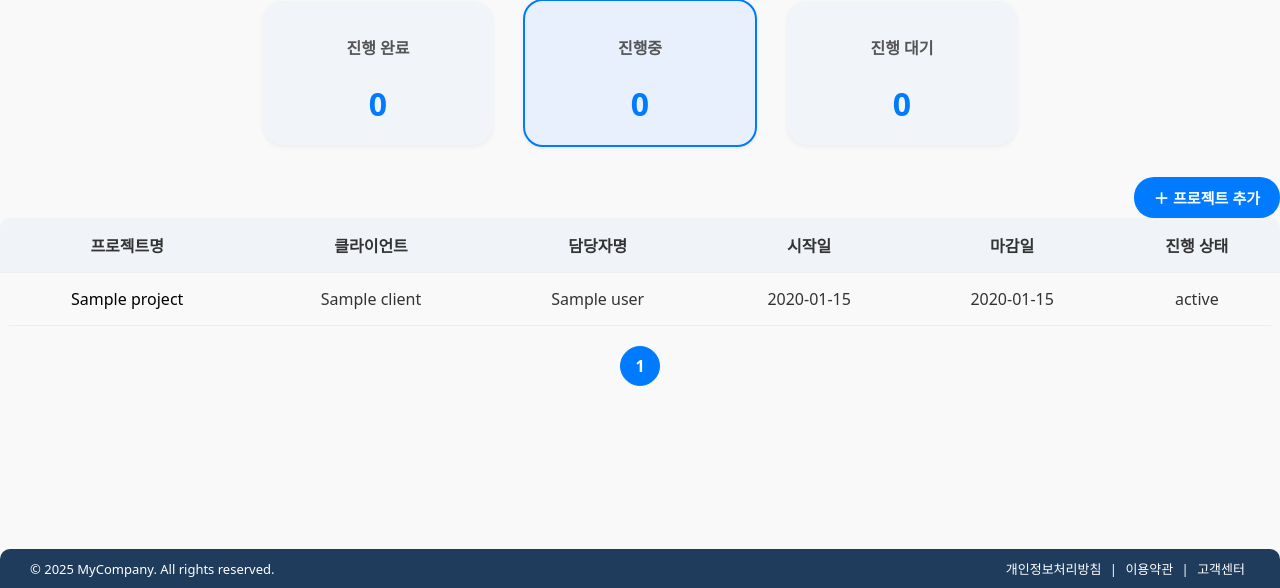
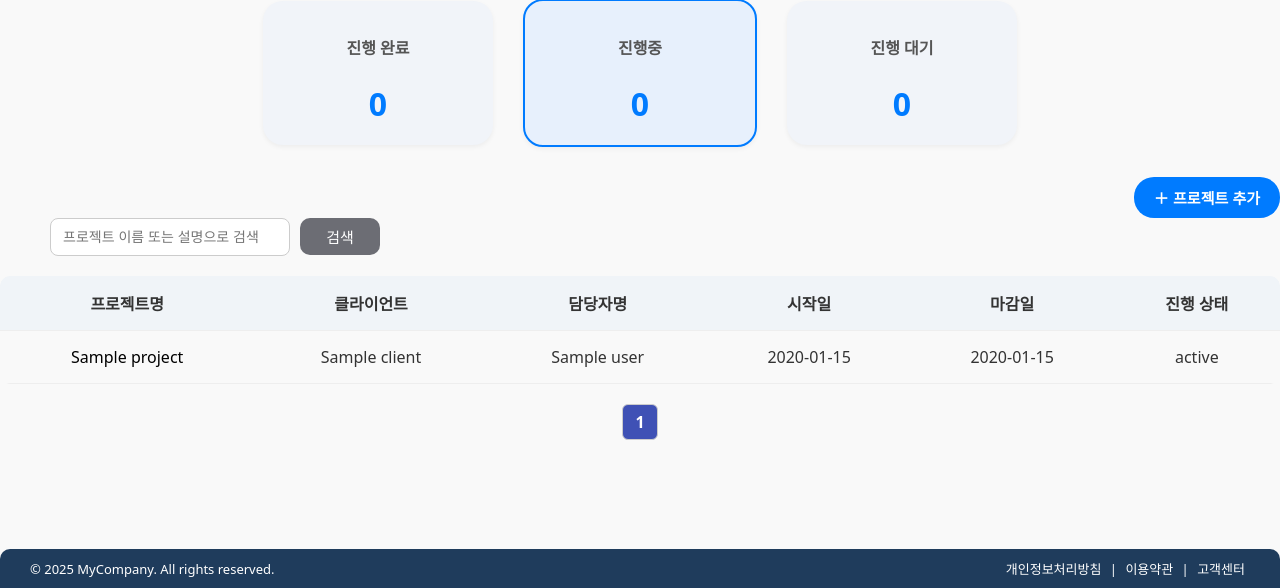
Before and after one commit to jyldpfla/3-, a Flask app: page /projectList in a window 1280 px wide. Shown: the part 212-800 px from the top of the page. Run offline with Flask 3, Linux system fonts and the light colour scheme; a database or web service that is not in the repository returns one stand-in record (values such as "Sample title").

Commit message:
2025.06.30 (월) - 장예림 1. 백인호 projectlist UI 수정 및 검색 기능 추가

```diff
--- a/app.py
+++ b/app.py
@@ -614,41 +614,50 @@ def to_str(date):
 
 @app.route("/projectList")
 def projectList():
+    from bson import ObjectId
     def to_str(date):
         if not date:
             return ""
         return date[:10] if isinstance(date, str) else date.strftime("%Y-%m-%d")
-
     page = int(request.args.get('page', 1))
-    per_page = 10
-    skip = (page - 1) * per_page
-
-    total_projects = project_collection.count_documents({})
-    total_pages = (total_projects + per_page - 1) // per_page
-
-    project_list = list(project_collection.find().skip(skip).limit(per_page))
-
-    for project in project_list:
-        manager = user_collection.find_one({"_id": project["project_manager"]})
+    q = request.args.get('q', '').strip()
+    filter_query = {}
+    if q:
+        filter_query["$or"] = [
+            {"title": {"$regex": q, "$options": "i"}},
+            {"description": {"$regex": q, "$options": "i"}}
+        ]
+    page_size = 10
+    skip = (page - 1) * page_size
+    projects_cursor = project_collection.find(filter_query).skip(skip).limit(page_size)
+    filtered_projects = list(projects_cursor)
+    # :흰색_확인_표시: 전체 개수와 total_pages 계산
+    total_projects = project_collection.count_documents(filter_query)
+    total_pages = (total_projects + page_size - 1) // page_size
+    # :흰색_확인_표시: 매니저 이름, 날짜 포맷
+    for project in filtered_projects:
+        manager_id = project.get("project_manager")
+        if isinstance(manager_id, str):
+            manager_id = ObjectId(manager_id)
+        manager = user_collection.find_one({"_id": manager_id})
         project["project_manager"] = manager["name"] if manager else "알 수 없음"
         project["start_date"] = to_str(project.get("start_date"))
         project["end_date"] = to_str(project.get("end_date"))
-
-    done = [t for t in project_list if t['status'] == '완료']
-    doing = [t for t in project_list if t['status'] == '진행중']
-    wait = [t for t in project_list if t['status'] == '진행 대기']
-
-    return render_template(
-        "/projectList.html",
-        project_list=project_list,
-        done=done,
-        doing=doing,
-        wait=wait,
-        page=page,
-        total_pages=total_pages
-    )
-
-from datetime import datetime
+    # :흰색_확인_표시: 상태 분류 (검색 결과 기준)
+    done = [p for p in filtered_projects if p.get('status') == '완료']
+    doing = [p for p in filtered_projects if p.get('status') == '진행중']
+    wait = [p for p in filtered_projects if p.get('status') == '진행 대기']
+    # :흰색_확인_표시: 상태 정렬
+    status_order = {"진행 대기": 0, "진행중": 1, "완료": 2}
+    filtered_projects.sort(key=lambda x: status_order.get(x.get("status"), 99))
+    return render_template("projectList.html",
+                            project_list=filtered_projects,
+                            done=done,
+                            doing=doing,
+                            wait=wait,
+                            q=q,
+                            page=page,
+                            total_pages=total_pages)
 
 # ✅ 로그인 필요
 @app.route("/projectAdd", methods=["GET", "POST"])
--- a/static/assets/css/project_list.css
+++ b/static/assets/css/project_list.css
@@ -6,103 +6,106 @@
     flex-wrap: wrap;
     justify-content: center;
 }
-
 .card {
-    background: #f1f4f9;
+    background: #F1F4F9;
     border-radius: 20px;
     padding: 20px 40px;
     text-align: center;
     min-width: 150px;
     box-shadow: 0 2px 5px rgba(0, 0, 0, 0.05);
 }
-
 .card.active {
-    background: #e7f0fc;
-    border: 2px solid #007bff;
+    background: #E7F0FC;
+    border: 2px solid #007BFF;
 }
-
 .card p {
     font-weight: bold;
     margin: 0;
     color: #555;
 }
-
 .card h2 {
     font-size: 32px;
     margin: 5px 0 0;
-    color: #007bff;
+    color: #007BFF;
 }
-
 .add-btn {
     display: flex;
     margin-left: auto;
     padding: 10px 20px;
     border: none;
     border-radius: 20px;
-    background: #007bff;
+    background: #007BFF;
     color: white;
     font-weight: bold;
     cursor: pointer;
 }
-
 .project-table table {
     width: 100%;
     border-collapse: collapse;
     border-radius: 10px;
     overflow: hidden;
 }
-
 .project-table th,
 .project-table td {
     padding: 15px;
     text-align: center;
     border-bottom: 1px solid #eee;
 }
-
 .project-table thead {
-    background: #f0f4f8;
+    background: #F0F4F8;
     font-weight: bold;
 }
-
 .status {
     font-weight: bold;
     display: inline-block;
 }
-
 .status.in-progress {
-    color: #28a745;
+    color: #28A745;
     /* 초록색 */
 }
-
 .status.pending {
-    color: #ff5722;
+    color: #FF5722;
     /* 주황색 */
 }
-
+.search-bar {
+    display: flex;
+    justify-content: space-between;
+    align-items: center;
+    margin-bottom: 20px;
+    flex-wrap: wrap;
+    /* 반응형 대응 */
+    gap: 10px;
+}
+.search-form {
+    display: flex;
+    align-items: center;
+    gap: 10px;
+    margin-left: 50px;
+}
+.q {
+    width: 240px;
+    height: 38px;
+    padding: 8px 12px;
+    font-size: 14px;
+    border: 1px solid #ccc;
+    border-radius: 8px;
+    box-sizing: border-box;
+}
 .pagination {
-    margin-top: 30px;
-    text-align: center;
+    display: flex;
+    gap: 8px;
+    justify-content: center;
+    margin-top: 20px;
 }
-
-.pagination a,
-.pagination strong {
-    display: inline-block;
-    margin: 0 5px;
-    padding: 8px 14px;
+.pagination a {
+    padding: 6px 12px;
+    border: 1px solid #ccc;
+    border-radius: 6px;
     text-decoration: none;
-    color: #007bff;
-    border: 1px solid #007bff;
-    border-radius: 20px;
+    color: #333;
+}
+.pagination a.active {
+    background-color: #3F51B5;
+    color: white;
     font-weight: bold;
-    transition: all 0.2s ease-in-out;
 }
-
-.pagination a:hover {
-    background-color: #007bff;
-    color: white;
-}
-
-.pagination strong {
-    background-color: #007bff;
-    color: white;
-}
--- a/templates/projectList.html
+++ b/templates/projectList.html
@@ -10,7 +10,6 @@
 </head>
 <body>
     {% include 'components/nav.html' %}
-
     <main>
     <section class="status-cards">
     <div class="card">
@@ -27,8 +26,12 @@
     </div>
 </section>
 <button class="add-btn" onclick="window.location.href='{{ url_for('projectAdd') }}'">＋ 프로젝트 추가</button>
-
-
+  <div class="search-bar">
+    <form method="GET" action="{{ url_for('projectList') }}" class="search-form">
+      <input type="text" class="q" name="q" placeholder="프로젝트 이름 또는 설명으로 검색" value="{{ q }}">
+      <button type="submit" class="btn btn-gray">검색</button>
+    </form>
+  </div>
   <section class="project-table">
     <table>
       <thead>
@@ -51,34 +54,36 @@
             <td>{{ project["project_manager"] }}</td>
             <td>{{ project["start_date"] or '미정' }}</td>
             <td>{{ project["end_date"] or '미정' }}</td>
-
             <td>{{ project["status"] }}</td>
           </tr>
         {% endfor %}
       </tbody>
     </table>
-
-        <div class="pagination" style="text-align:center; margin-top: 20px;">
+    {% set ns = namespace(start=1, end=1) %}
+    {% set ns.start = 1 if page - 2 < 1 else page - 2 %}
+    {% set ns.end = total_pages if page + 2 > total_pages else page + 2 %}
+    <div class="pagination">
       {% if page > 1 %}
-        <a href="{{ url_for('projectList', page=page-1) }}">&laquo; 이전</a>
+        <a href="{{ url_for('projectList', page=1, q=q) }}">« 처음</a>
       {% endif %}
-
-      {% for p in range(1, total_pages + 1) %}
-        {% if p == page %}
-          <strong style="margin: 0 5px;">{{ p }}</strong>
-        {% else %}
-          <a href="{{ url_for('projectList', page=p) }}" style="margin: 0 5px;">{{ p }}</a>
-        {% endif %}
+      {% if page > 1 %}
+        <a href="{{ url_for('projectList', page=page-1, q=q) }}">이전</a>
+      {% endif %}
+      {% for p in range(ns.start, ns.end + 1) %}
+        <a href="{{ url_for('projectList', page=p, q=q) }}"
+          class="{% if p == page %}active{% endif %}">
+          {{ p }}
+        </a>
       {% endfor %}
-
       {% if page < total_pages %}
-        <a href="{{ url_for('projectList', page=page+1) }}">다음 &raquo;</a>
+        <a href="{{ url_for('projectList', page=page+1, q=q) }}">다음</a>
+      {% endif %}
+      {% if page < total_pages %}
+        <a href="{{ url_for('projectList', page=total_pages, q=q) }}">끝 »</a>
       {% endif %}
     </div>
-    <!-- ✅ 여기까지 페이징 버튼 -->
-  </section>
+    </section>
     </main>
-
     {% include 'components/footer.html' %}
 </body>
 </html>
```
